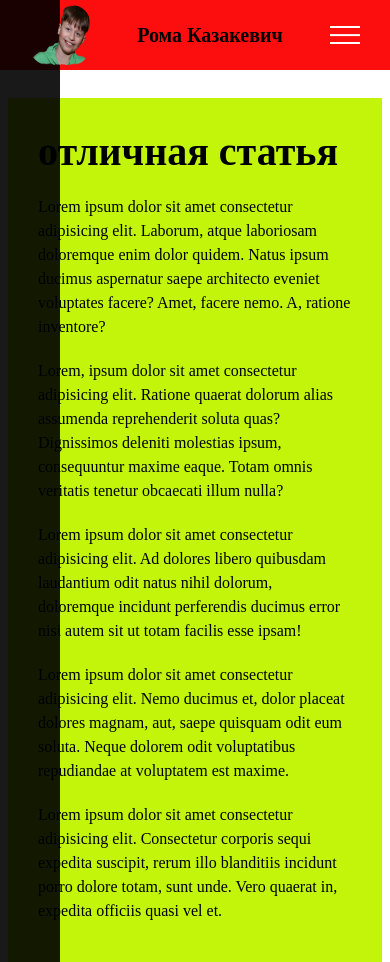
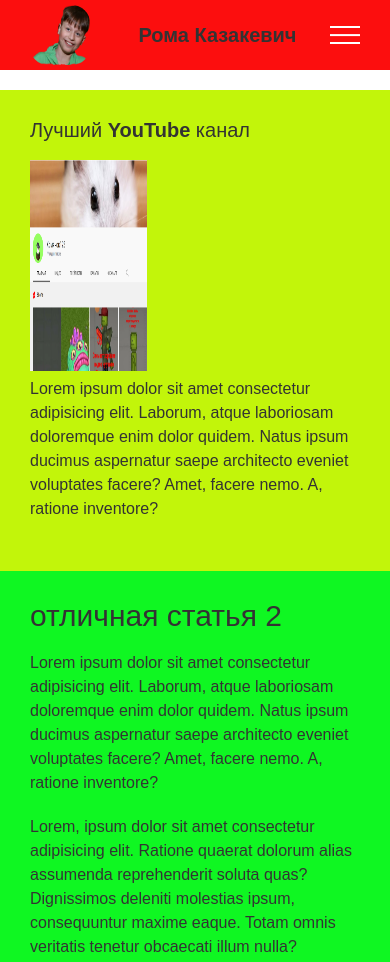
Before and after one commit to SiarheiKazakevich/kids, a plain HTML site: page haker/index.html in a window 390 px wide. Shown: the top 962 px of the page. Drawn offline with Linux system fonts and the light colour scheme.

Commit message:
feat: change for romka

```diff
--- a/haker/css/style.css
+++ b/haker/css/style.css
@@ -1,3 +1,43 @@
+*,
+*::before,
+*::after {
+	padding: 0;
+	margin: 0;
+	border: 0;
+	box-sizing: border-box;
+}
+a {
+	text-decoration: none;
+}
+ul,
+ol,
+li {
+	list-style: none;
+}
+img {
+	vertical-align: top;
+}
+h1,h2,h3,h4,h5,h6 {
+	font-weight: inherit;
+	font-size: inherit;
+}
+html,
+body {
+	height: 100%;
+	line-height: 1;
+	font-size: 16;
+	background-color: #fff;
+	color: #333;
+	font-family: Arial, Helvetica, sans-serif;
+}
+.wrapper {
+	min-height: 100%;
+}
+
+
+
+
+
 body._lock {
 	overflow: hidden;
 }
@@ -21,6 +61,7 @@ body._lock {
 .pagesection3 {
 	background-color: rgb(87, 87, 235);
 }
+/* мои изменения*/
 .pagetitle {
 	font-size: 40px;
 	margin: 0px 0px 20px 0px;
@@ -28,9 +69,15 @@ body._lock {
 .pagetext {
 	font-size: 16px;
 	line-height: 150%;
+	display: flex;
 }
 .pagetext p {
 	margin: 0px 0px 20px 0px;
+}
+.fotochanel {
+	width: 40vw;
+	height: 45vh;
+	margin-right: 3vw;
 }
 .pagesubtitle {
 	font-size: 30px;
@@ -60,6 +107,7 @@ body._lock {
 	z-index: 5;
 	width: 65px;
 	height: 60px;
+	margin-right: 15px;
 }
 .textheader {
 	font-size: 40px;
@@ -161,6 +209,7 @@ body._touch .menulist > li._active .menuarrow {
 		pointer-events: none;
 		transition: all 0.3s ease 0s;
 	}
+
 }
 @media (max-width: 767px) {
 	.menuicon {
@@ -206,6 +255,10 @@ body._touch .menulist > li._active .menuarrow {
 		bottom: 50%;
 		transform: rotate(45deg) translate(0px, 50%);
 	}
+	.menuicon span {
+		top: 50%;
+		transform: scale(1) translate(0px, -50%);
+	}
 	.menubody {
 		position: fixed;
 		top: 0;
@@ -215,7 +268,7 @@ body._touch .menulist > li._active .menuarrow {
 		/*transform: translate(-100%, 0px);*/
 		background-color: rgba(0, 0, 0, 0.9);
 		padding: 100px 30px 30px 30px;
-		transition: all 0.3s ease 0s;
+		transition: left 0.3s ease 0s;
 		overflow: auto;
 	}
 	.menubody._active {
@@ -234,6 +287,7 @@ body._touch .menulist > li._active .menuarrow {
 		z-index: 2;
 	}
 	.menulist > li {
+		flex-wrap: wrap;
 		margin: 0px 0px 30px 0px;
 	}
 	.menulist > li:last-child {
@@ -268,6 +322,19 @@ body._touch .menulist > li._active .menuarrow {
 		font-size: 20px;
 		font-style: normal;
 		font-weight: bold;
-		margin-left: 0%;
+	}
+	.pagetitle {
+		font-size: 20px;
+	}
+	.pagetext {
+		display: block;
+		align-items: center;
+	}
+	.fotochanel {
+
+		width: 30vw;
+		height: 25vh;
+		margin-right: 1.5vw;
+		margin-bottom: 1.5vw;
 	}
 }
--- a/haker/index.html
+++ b/haker/index.html
@@ -23,7 +23,9 @@
 					</div>
 					<nav class="menubody">
 						<ul class="menulist">
-							<li><a data-goto=".pagesection1" href="#" class="menulink">Раздел №1</a></li>
+							<li><img class="youtobe" src="assets/img/youtube.png" width="30" height="20" alt="foto">
+								<a data-goto=".pagesection1" href="#" class="menulink">мой канал</a>
+							</li>
 							<li><a data-goto=".pagesection2" href="#" class="menulink">Раздел №2</a></li>
 							<li><a data-goto=".pagesection3" href="#" class="menulink">Раздел №3</a></li>
 							<li>
@@ -51,22 +53,16 @@
 		</header>
 		<main class="page">
 			<section class="pagesection pagesection1">
-				<h1 class="pagetitle">отличная статья</h1>
+				<h1 class="pagetitle">Лучший <b>YouTube</b> канал</h1>
 				<div class="pagetext">
-					<p>Lorem ipsum dolor sit amet consectetur adipisicing elit. Laborum, atque laboriosam doloremque enim dolor
-						quidem. Natus ipsum ducimus aspernatur saepe architecto eveniet voluptates facere? Amet, facere nemo. A,
-						ratione inventore?</p>
-					<p>Lorem, ipsum dolor sit amet consectetur adipisicing elit. Ratione quaerat dolorum alias assumenda
-						reprehenderit soluta quas? Dignissimos deleniti molestias ipsum, consequuntur maxime eaque. Totam omnis
-						veritatis tenetur obcaecati illum nulla?</p>
-					<p>Lorem ipsum dolor sit amet consectetur adipisicing elit. Ad dolores libero quibusdam laudantium odit natus
-						nihil dolorum, doloremque incidunt perferendis ducimus error nisi autem sit ut totam facilis esse ipsam!</p>
-					<p>Lorem ipsum dolor sit amet consectetur adipisicing elit. Nemo ducimus et, dolor placeat dolores magnam,
-						aut, saepe quisquam odit eum soluta. Neque dolorem odit voluptatibus repudiandae at voluptatem est maxime.
-					</p>
-					<p>Lorem ipsum dolor sit amet consectetur adipisicing elit. Consectetur corporis sequi expedita suscipit,
-						rerum illo blanditiis incidunt porro dolore totam, sunt unde. Vero quaerat in, expedita officiis quasi vel
-						et.</p>
+					<div class="chanel">
+						<img class="fotochanel" src="assets/img/chanel.PNG" width="" height="" alt="foto">
+					</div>
+					<div >
+						<p>Lorem ipsum dolor sit amet consectetur adipisicing elit. Laborum, atque laboriosam doloremque enim dolor
+							quidem. Natus ipsum ducimus aspernatur saepe architecto eveniet voluptates facere? Amet, facere nemo. A,
+							ratione inventore?</p>
+					</div>
 				</div>
 			</section>
 			<section class="pagesection pagesection2">
--- a/haker/js/script.js
+++ b/haker/js/script.js
@@ -1,4 +1,5 @@
 /*определяет на каком устройстве открывается сайт*/
+"use strict"
 const isMobile = {
 	Android: function () {
 		return navigator.userAgent.match(/Android/i);
@@ -53,7 +54,7 @@ if (iconMenu) {
 }
 // прокрутка при клике
 
-const menuLinks = document.querySelectorAll('.menuLink[data-goto]');
+const menuLinks = document.querySelectorAll('.menulink[data-goto]');
 if (menuLinks.length > 0) {
 	menuLinks.forEach(menuLink => {
 		menuLink.addEventListener("click", onMenuLinkClick);
```
Also changed, not shown: haker/assets/img/chanel.PNG (added), haker/assets/img/youtube.png (added).
